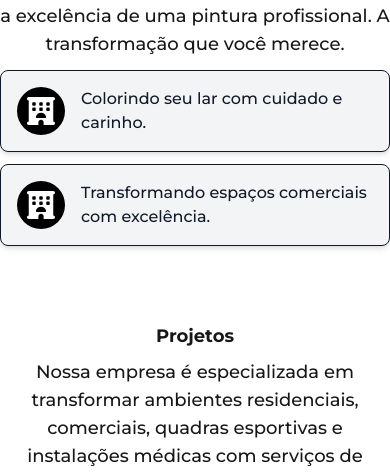
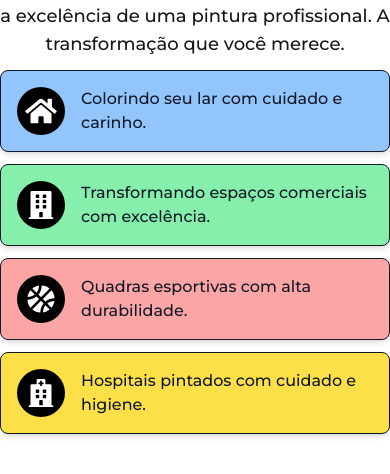
Before and after one commit to PauloHenriqueJ/hilton, a Next.js app: page / in a window 390 px wide. Shown: the part 540-1014 px from the top of the page. Built offline with nearby package versions, Linux system fonts and the light colour scheme.

Commit message:
AjusteCard

```diff
--- a/src/components/Card.tsx
+++ b/src/components/Card.tsx
@@ -1,21 +1,24 @@
-export interface CardProps{
+// Componentes para ícones
+
+
+// Interface de propriedades do card
+export interface CardProps {
   description?: string;
-    className?: string
+  bgColor?: string;
+  icon?: JSX.Element;
+  className?: string;
 }
-import { FaHotel } from "react-icons/fa6";
 
-export default function Card(props: CardProps){
-    return(
-        <div className="flex items-center p-4 bg-gray-100 rounded-lg shadow-md border border-gray-900 bg-blue-300 ">
+// Componente Card
+export default function Card(props: CardProps) {
+  return (
+    <div className={`flex items-center p-4 ${props.bgColor} rounded-lg shadow-md border border-gray-900 ${props.className}`}>
       <div className="flex-shrink-0 h-12 w-12 rounded-full bg-black flex items-center justify-center">
-          <FaHotel  className="text-white w-10 h-7"/>
-
+        {props.icon}
       </div>
       <div className="ml-4">
         <p className="text-md font-medium text-gray-900 font-medium antialiased">{props.description}</p>
       </div>
     </div>
-
-
-    )
+  );
 }
--- a/src/components/templates/Servicos.tsx
+++ b/src/components/templates/Servicos.tsx
@@ -1,3 +1,4 @@
+import { FaBasketballBall, FaBuilding, FaHome, FaHospital } from "react-icons/fa";
 import Card from "../Card";
 
 export default function Servicos(){
@@ -11,11 +12,29 @@ export default function Servicos(){
   Revitalize seu lar ou estabelecimento com a excelência de uma pintura profissional. A transformação que você merece.
 </p>
 
-            <div className="mt-3 flex flex-col sm:flex-row gap-3">
-    <Card  description="Colorindo seu lar com cuidado e carinho." />
-    <Card description="Transformando espaços comerciais com excelência." />
-</div>
+<div className="mt-3 flex flex-col sm:flex-row gap-3">
+      <Card
+        description="Colorindo seu lar com cuidado e carinho."
+        bgColor="bg-blue-300"
+        icon={<FaHome className="text-white w-10 h-7" />}
+      />
+      <Card
+        description="Transformando espaços comerciais com excelência."
+        bgColor="bg-green-300"
+        icon={<FaBuilding className="text-white w-10 h-7" />}
+      />
+      <Card
+        description="Quadras esportivas com alta durabilidade."
+        bgColor="bg-red-300"
+        icon={<FaBasketballBall className="text-white w-10 h-7" />}
+      />
+      <Card
+        description="Hospitais pintados com cuidado e higiene."
+        bgColor="bg-yellow-300"
+        icon={<FaHospital className="text-white w-10 h-7" />}
+      />
 
+        </div>
         </div>
 
 
```
Lines whose indentation alone changed are shown as unchanged.
